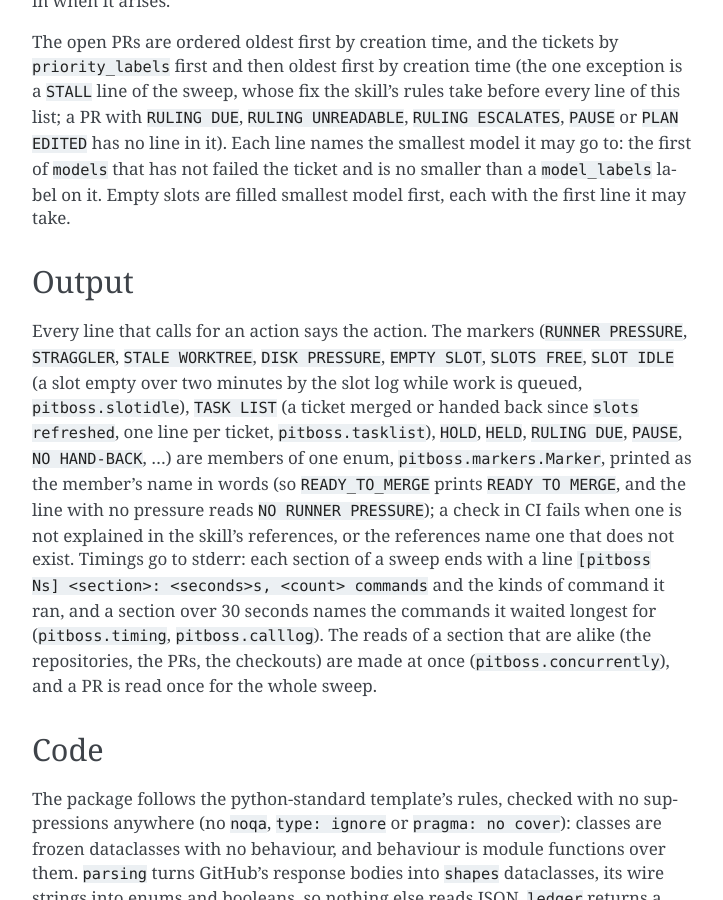
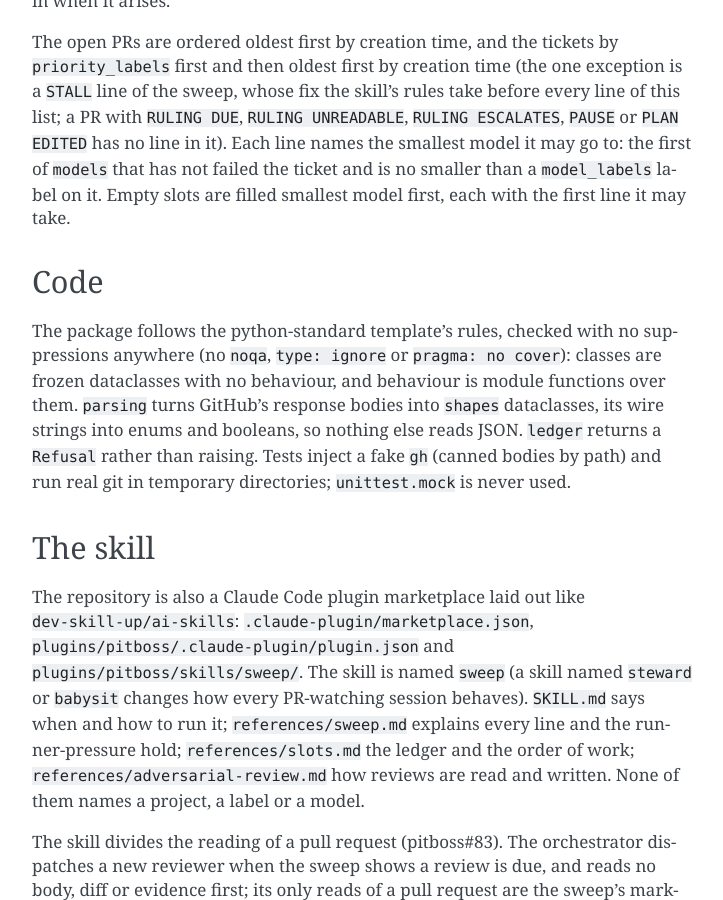
Before and after one commit to dev-skill-up/pitboss, a Sphinx documentation site: the page built from doc/design.rst, in a window 1280 px wide and 900 px high, scrolled down 28555 px. Shown: the whole window, without its empty margins (388-1111 px from the left). Built offline with Sphinx 7.4.7, drawn with Linux system fonts in a browser that asks for light colours.

Commit message:
doc/design.rst: remove the Output paragraph, whose marker list said TASK LIST was a merged or handed-back line

```diff
--- a/doc/design.rst
+++ b/doc/design.rst
@@ -1073,23 +1073,6 @@ smallest model it may go to: the first of ``models`` that has not failed
 the ticket and is no smaller than a ``model_labels`` label on it. Empty
 slots are filled smallest model first, each with the first line it may take.
 
-Output
-------
-
-Every line that calls for an action says the action. The markers
-(``RUNNER PRESSURE``, ``STRAGGLER``, ``STALE WORKTREE``, ``DISK PRESSURE``, ``EMPTY SLOT``, ``SLOTS FREE``, ``SLOT IDLE`` (a slot empty over two minutes by the slot log while work is queued, ``pitboss.slotidle``), ``TASK LIST`` (a ticket merged or handed back since ``slots refreshed``, one line per ticket, ``pitboss.tasklist``), ``HOLD``, ``HELD``,
-``RULING DUE``, ``PAUSE``, ``NO HAND-BACK``, ...) are members of one enum, ``pitboss.markers.Marker``, printed as the
-member's name in words (so ``READY_TO_MERGE`` prints ``READY TO MERGE``,
-and the line with no pressure reads ``NO RUNNER PRESSURE``); a check in CI
-fails when one is not explained in the skill's references, or the
-references name one that does not exist. Timings go to stderr: each section
-of a sweep ends with a line ``[pitboss Ns] <section>: <seconds>s, <count>
-commands`` and the kinds of command it ran, and a section over 30 seconds
-names the commands it waited longest for (``pitboss.timing``,
-``pitboss.calllog``). The reads of a section that are alike (the repositories,
-the PRs, the checkouts) are made at once (``pitboss.concurrently``), and a PR
-is read once for the whole sweep.
-
 Code
 ----
 
```
